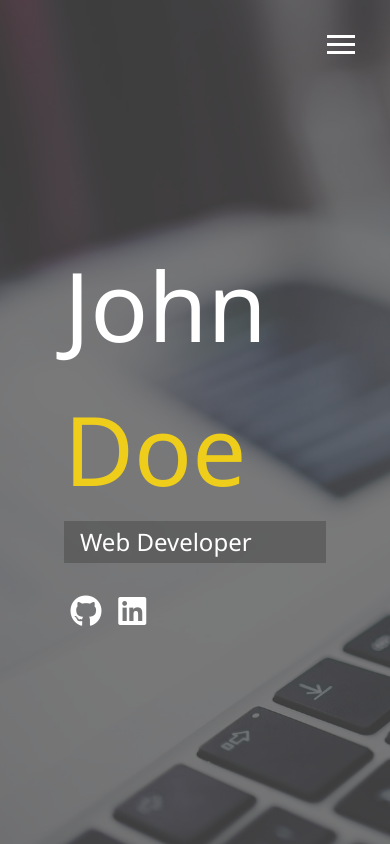
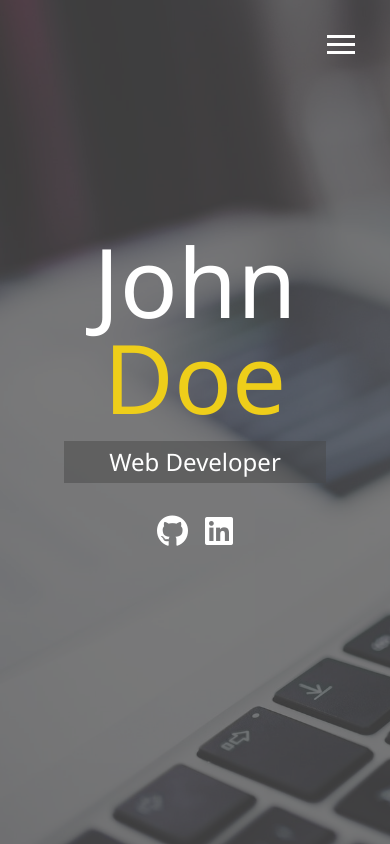
Before and after one commit to chrisshyi/chrisshyi.github.io, a website: page dist/index.html in a window 390 px wide. Drawn offline with Linux system fonts and the light colour scheme.

Commit message:
Overlay responsiveness

```diff
--- a/package.json
+++ b/package.json
@@ -4,7 +4,7 @@
   "description": "",
   "main": "index.js",
   "scripts": {
-    "sass": "node-sass -w scss/ -o dist/css/ --recursive"
+    "sass": "sass --watch scss:dist/css"
   },
   "author": "",
   "license": "ISC",
--- a/scss/_config.scss
+++ b/scss/_config.scss
@@ -26,6 +26,26 @@ $background-opacity: 0.7;
                 z-index: -1;
             }
         }
-
     }
 }
+// Media query mixins
+@mixin mediaSm {
+    @media screen and (max-width: 500px) {
+        @content;
+    }
+}
+@mixin mediaMd {
+    @media screen and (max-width: 768px) {
+        @content;
+    }
+}
+@mixin mediaLg {
+    @media screen and (min-width: 769px) and (max-width: 1170px) {
+        @content;
+    }
+}
+@mixin mediaXL {
+    @media screen and (min-width: 1171px) {
+        @content;
+    }
+}
--- a/scss/_menu.scss
+++ b/scss/_menu.scss
@@ -1,4 +1,6 @@
 // Menu Button
+@use 'config';
+@use 'sass:color';
 
 .menu-btn {
     position: absolute;
@@ -6,7 +8,7 @@
     top: 35px;
     right: 35px;
     cursor: pointer;
-    @include easeOut;
+    @include config.easeOut;
 
 
     .btn-line {
@@ -15,7 +17,7 @@
         margin: 0 0 5px 0;
         background: #fff;
 
-        @include easeOut;
+        @include config.easeOut;
     }
 
     // Rotate into X with menu lines
@@ -70,10 +72,10 @@
     &-nav {
         margin: 0;
         padding: 0;
-        background: darken($primary-color, 5);
+        background: color.scale(config.$primary-color, $lightness: -5%);
         list-style: none;
         transform: translate(0, -100%);
-        @include easeOut;
+        @include config.easeOut;
         &.show {
             transform: translate(0, 0);
         }
@@ -81,9 +83,9 @@
 
     // Branding Side
     &-branding {
-        background: $primary-color;
+        background: config.$primary-color;
         transform: translate(0, 100%);
-        @include easeOut;
+        @include config.easeOut;
         &.show {
             transform: translate(0, 0);
         }
@@ -93,20 +95,20 @@
             height: 250px;
             background: url('../img/portrait.jpg');
             border-radius: 50%;
-            border: solid 3px $secondary-color;
+            border: solid 3px config.$secondary-color;
         }
 
     }
 
     .nav-item {
         transform: translate(600px, 0);
-        @include easeOut;
+        @include config.easeOut;
         &.show {
             transform: translate(0, 0);
         }
 
         &.current > a {
-            color: $secondary-color;
+            color: config.$secondary-color;
 
         }
     }
@@ -119,10 +121,10 @@
         font-weight: 300;
         color: white;
         text-decoration: none;
-        @include easeOut;
+        @include config.easeOut;
 
         &:hover {
-            color: $secondary-color;
+            color: config.$secondary-color;
         }
     }
 }
--- /dev/null
+++ b/scss/_mobile.scss
@@ -0,0 +1,49 @@
+@use 'config';
+
+@include config.mediaXL {
+
+}
+@include config.mediaLg {
+
+}
+@include config.mediaMd {
+    main {
+        align-items: center;
+        text-align: center;
+
+        .lg-heading {
+            line-height: 1;
+            margin-bottom: 1rem;
+        }
+    }
+    ul.menu-nav, div.menu-branding {
+        float: none;
+        width: 100%;
+        min-height: 0;
+        &.show {
+            transform: translate(0, 0);
+        }
+    }
+
+    .menu-nav {
+        height: 75vh;
+        transform: translate(-100%, 0);
+        font-size: 24px;
+    }
+
+    .menu-branding {
+        height: 25vh;
+        transform: translate(100%, 0);
+
+        .portrait {
+            background: url('../img/portrait_small.jpg');
+            width: 150px;
+            height: 150px;
+        }
+    }
+}
+@include config.mediaSm {
+    main#home h1 {
+        margin-top: 10vh;
+    }
+}
--- a/scss/main.scss
+++ b/scss/main.scss
@@ -1,12 +1,13 @@
-@import 'config';
-@import 'menu';
+@use 'config';
+@use 'menu';
+@use 'mobile';
 * {
     box-sizing: border-box;
 }
 
 body {
-    @include background;
-    background: $primary-color;
+    @include config.background;
+    background: config.$primary-color;
     color: #fff;
     height: 100%;
     margin: 0;
@@ -27,7 +28,7 @@ h1, h2, h3 {
     &.sm-heading {
         margin-bottom: 2rem;
         padding: 0.2rem 1rem;
-        background: rgba(lighten($primary-color, 2), 0.5);
+        background: rgba(lighten(config.$primary-color, 2), 0.5);
     }
 }
 
@@ -45,7 +46,7 @@ header {
 }
 
 .text-secondary {
-    color: $secondary-color;
+    color: config.$secondary-color;
 }
 
 main {
@@ -64,8 +65,8 @@ main {
         a {
             padding: 0.4rem;
             &:hover {
-                color: $secondary-color;
-                @include easeOut;
+                color: config.$secondary-color;
+                @include config.easeOut;
             }
         }
     }
```
Also changed, not shown: dist/css/main.css, 1 other file.
